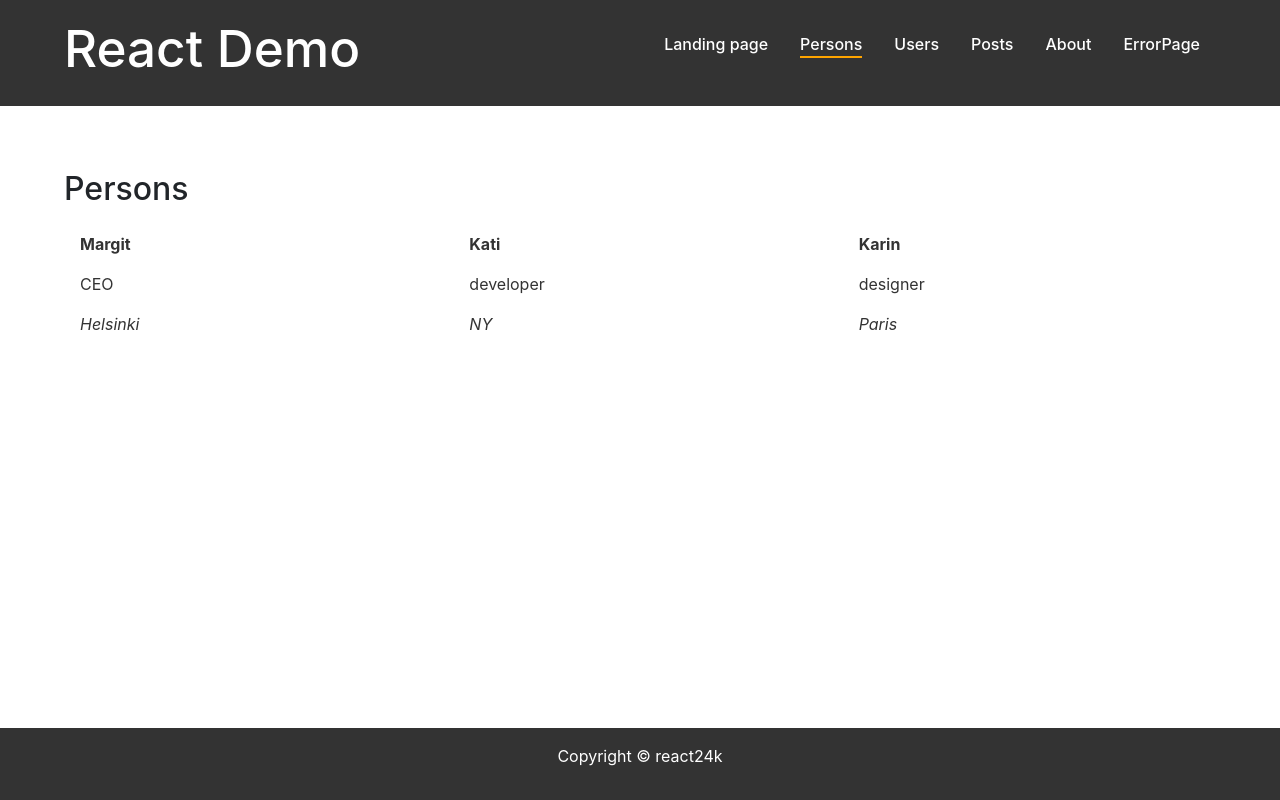
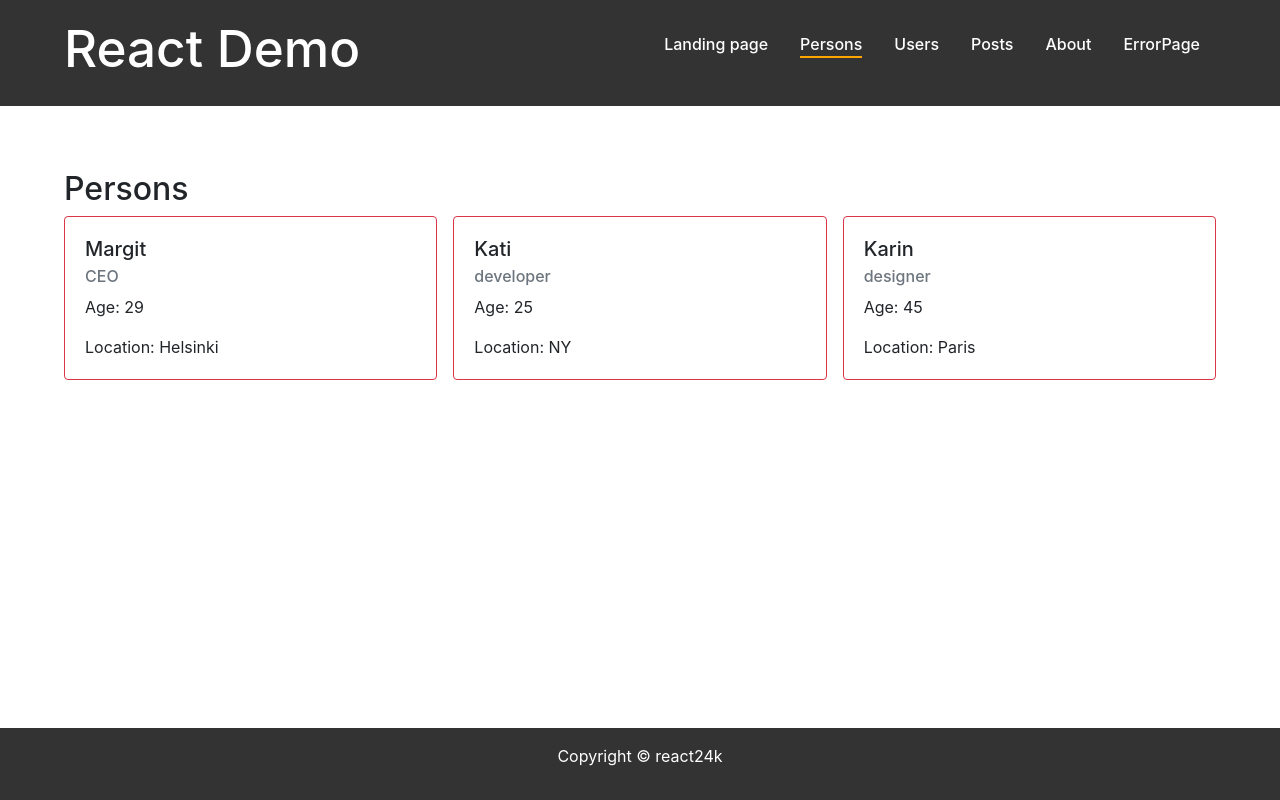
Before and after one commit to Bis10/react-demo-router, a React (Vite) app: page /persons in a window 1280 px wide. Built offline with nearby package versions, Linux system fonts and the light colour scheme; no server answers; data requests are answered from the project's data file.

Commit message:
Add more content & styling

```diff
--- a/src/components/Box.jsx
+++ b/src/components/Box.jsx
@@ -1,9 +1,16 @@
-const Box = ({ name, title, location }) => {
+import React from "react";
+
+const Box = ({ id, name, title, age, location }) => {
   return (
-    <div className="box">
-      <p>{name}</p>
-      <p>{title}</p>
-      <p>{location}</p>
+    <div
+      className="card border border-danger mb-3"
+    >
+      <div className="card-body">
+        <h5 className="card-title">{name}</h5>
+        <h6 className="card-subtitle mb-2 text-muted">{title}</h6>
+        <p className="card-text">Age: {age}</p>
+        <p className="card-text">Location: {location}</p>
+      </div>
     </div>
   );
 };
```
